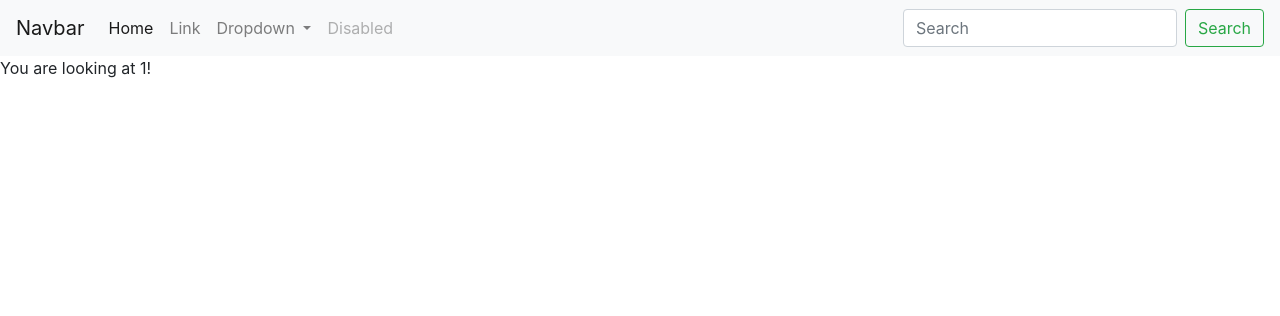
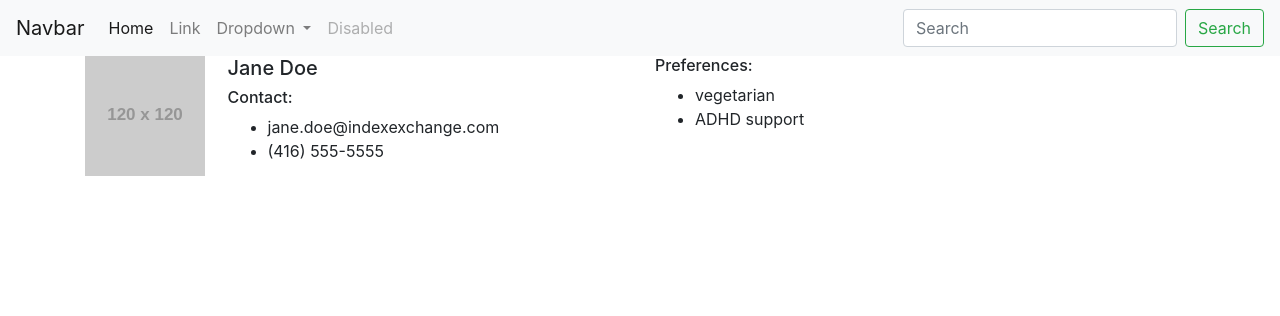
Before and after one commit to davidkohr/stork, a Django app: page /storkbaby/1/profile/ in a window 1280 px wide. Shown: the top 316 px of the page. Run offline with Django 3.2, Linux system fonts and the light colour scheme; grey boxes labelled with a size stand in for pictures from a placeholder-image service; some libraries are stand-ins or nearby versions.

Commit message:
profile page changes

```diff
--- a/storkbaby/storkbabyapp/templates/storkbabyapp/profile.html
+++ b/storkbaby/storkbabyapp/templates/storkbabyapp/profile.html
@@ -1,11 +1,40 @@
 {% extends 'storkbabyapp/base.html' %}
 
 {% block content %}
+<div class="container">
+        <!-- profile information -->
+        <div class="row">
+            <!-- personal information -->
+            <div class="col-md">
+                <div class="row">
+                    <div class="col-md-3">
+                        <img style="vertical-align:bottom" src="https://placehold.it/120x120">
+                    </div>
+                    <div class="col-md-6">
+                        <h5>{{firstname}} {{lastname}}</h5>
+                        <h6>Contact:</h6>
+                        <ul>
+                            <li>{{email}}</li>
+                            <li>{{phone}}</li>
+                        </ul>
 
-{% if profile_id %}
-    <p>You are looking at {{ profile_id }}!</p>
-{% else %}
-    <p>Nope right on out of here!</p>
-{% endif %}
+                    </div>
+                </div>
+            </div>
+            <!-- preference information -->
+            <div class="col-md-6">
+                <h6>Preferences:</h6>
+                <ul>
+                    {% for item in preferences %}
+                    <li>{{item}}</li>
+                    {% endfor %}
+                </ul>
+            </div>
+        </div>
+        <!-- this is where connections will go -->
+        <div class="row">
+
+        </div>
+      </div>
 
 {% endblock %}
--- a/storkbaby/storkbabyapp/views.py
+++ b/storkbaby/storkbabyapp/views.py
@@ -13,17 +13,37 @@ def index(request):
 
 # This is a user's profile page!
 def results(request, profile_id):
-    #response = "You're looking at the profile for user %s."
-    #return HttpResponse(response % profile_id)
-
     # This is where we would do some DB queries to get profile info
 
     # Declaring some very basic variables to test with.
-    name = "Test User"
+    parent = True
+    firstname = "Jane"
+    lastname = "Doe"
+    email = "jane.doe@indexexchange.com"
+    phone = "(416) 555-5555"
+    # This will be populated for everyone
+    connections = [["Friend", "Best", 1], ["Sister", "Oldest", 2]]
+    # This will be populated but mean something different for sitters/parents
+    preferences = ["vegetarian","ADHD support"]
+    # Sitter only
+    education = ""
+    experience = ""
+    # Parent only
+    kids = [["Bobby", "Doe", 11],["Alice", "Doe", 8]]
 
+    # Set up context (determine how to populate as part of template)
     context = {
         'profile_id': profile_id,
-        'name': name,
+        'parent': parent,
+        'firstname' : firstname,
+        'lastname' : lastname,
+        'email': email,
+        'phone': phone,
+        'connections': connections,
+        'preferences': preferences,
+        'education': education,
+        'experience': experience,
+        'kids': kids,
     }
 
     return render(request, 'storkbabyapp/profile.html', context)
```
